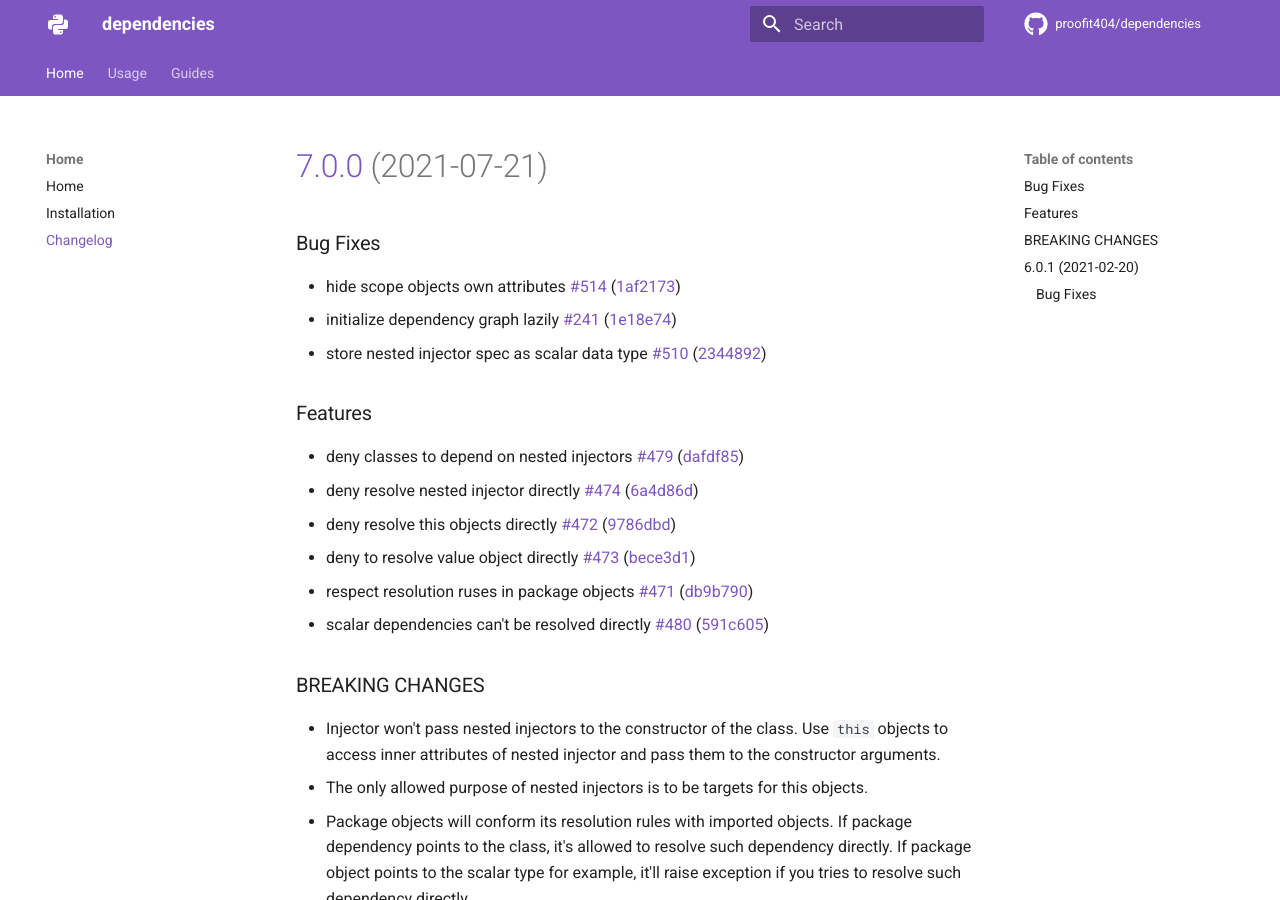
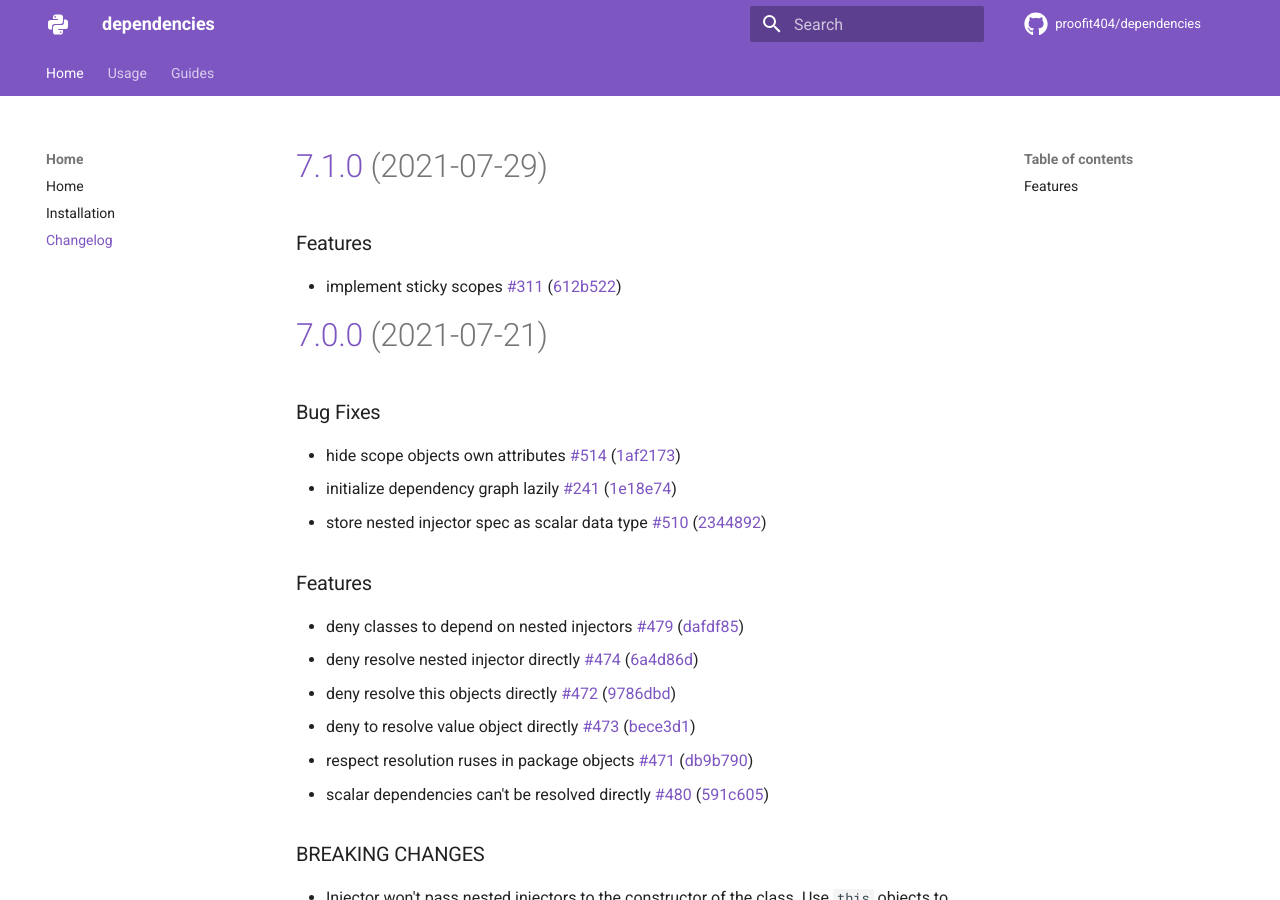
Before and after one commit to proofit404/dependencies, an MkDocs documentation site: the page built from docs/changelog.md, in a window 1280 px wide and 900 px high. Built offline with MkDocs 1.6.1 and Material for MkDocs 9.7.7, drawn with Linux system fonts in a browser that asks for light colours; comment, search, counter and statistics services are not loaded.

Commit message:
chore(release): 7.1.0 [skip ci]
# [7.1.0](https://github.com/proofit404/dependencies/compare/7.0.0...7.1.0) (2021-07-29)

### Features

* implement sticky scopes [#311](https://github.com/proofit404/dependencies/issues/311) ([612b522](https://github.com/proofit404/dependencies/commit/612b522e48e36a4278cea7dd5a9289d66e70a217))

```diff
--- a/docs/changelog.md
+++ b/docs/changelog.md
@@ -1,3 +1,11 @@
+# [7.1.0](https://github.com/proofit404/dependencies/compare/7.0.0...7.1.0) (2021-07-29)
+
+### Features
+
+- implement sticky scopes
+  [#311](https://github.com/proofit404/dependencies/issues/311)
+  ([612b522](https://github.com/proofit404/dependencies/commit/612b522e48e36a4278cea7dd5a9289d66e70a217))
+
 # [7.0.0](https://github.com/proofit404/dependencies/compare/6.0.1...7.0.0) (2021-07-21)
 
 ### Bug Fixes
--- a/pyproject.toml
+++ b/pyproject.toml
@@ -19,7 +19,7 @@ packages = [
 ]
 readme = "docs/index.md"
 repository = "https://github.com/proofit404/dependencies"
-version = "7.0.0"
+version = "7.1.0"
 
 [tool.poetry.dependencies]
 python = "~3.6 || ~3.7 || ~3.8 || ~3.9"
```
